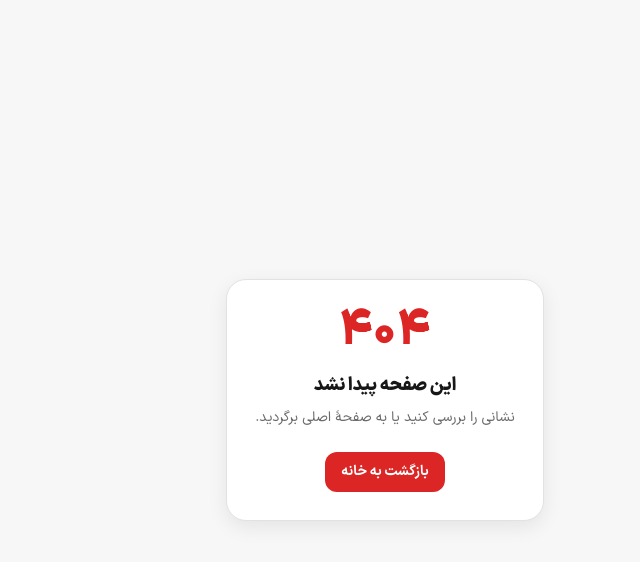
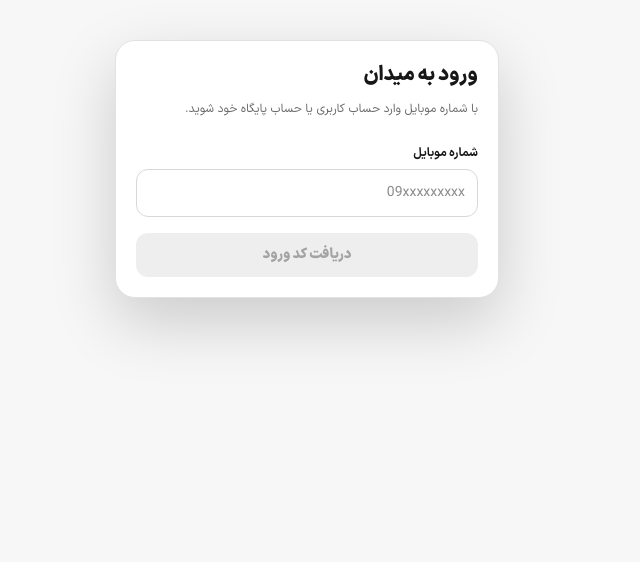
Before and after one commit to mohammad-mohammad-soltani/meydan, a Next.js app: page /login in a window 1280 px wide. Before the commit this address had no page. Shown: the top 562 px of the page, without its empty margins (427-1067 px from the left). Built offline with nearby package versions, Linux system fonts and the light colour scheme.

Commit message:
feat: add OTP login backed by Meydan sessions

```diff
--- /dev/null
+++ b/app/login/page.tsx
@@ -0,0 +1,119 @@
+"use client";
+
+import { FormEvent, useMemo, useState } from "react";
+import { useRouter, useSearchParams } from "next/navigation";
+import { meydanClientApi } from "@/lib/meydan-client-api";
+
+type OtpRequest = { challenge_id: string; expires_in: number; resend_after: number };
+type OtpVerify = {
+  authenticated?: boolean;
+  registration_required?: boolean;
+  registration_token?: string;
+  account?: { id: number; account_type: "user" | "square" };
+};
+
+export default function LoginPage() {
+  const router = useRouter();
+  const searchParams = useSearchParams();
+  const next = useMemo(() => {
+    const value = searchParams.get("next");
+    return value?.startsWith("/") ? value : "/home";
+  }, [searchParams]);
+  const [phone, setPhone] = useState("");
+  const [challengeId, setChallengeId] = useState("");
+  const [code, setCode] = useState("");
+  const [error, setError] = useState("");
+  const [loading, setLoading] = useState(false);
+
+  const requestOtp = async (event: FormEvent) => {
+    event.preventDefault();
+    setLoading(true);
+    setError("");
+    try {
+      const result = await meydanClientApi<OtpRequest>("/auth/otp/request", {
+        method: "POST",
+        body: JSON.stringify({ phone }),
+      });
+      setChallengeId(result.challenge_id);
+    } catch (reason) {
+      setError(reason instanceof Error ? reason.message : "ارسال کد ورود ناموفق بود.");
+    } finally {
+      setLoading(false);
+    }
+  };
+
+  const verifyOtp = async (event: FormEvent) => {
+    event.preventDefault();
+    setLoading(true);
+    setError("");
+    try {
+      const result = await meydanClientApi<OtpVerify>("/auth/otp/verify", {
+        method: "POST",
+        body: JSON.stringify({ challenge_id: challengeId, code }),
+      });
+      if (result.authenticated) {
+        router.replace(next);
+        router.refresh();
+        return;
+      }
+      if (result.registration_required && result.registration_token) {
+        sessionStorage.setItem("meydan_registration_token", result.registration_token);
+        router.replace(`/register?next=${encodeURIComponent(next)}`);
+        return;
+      }
+      setError("پاسخ ورود معتبر نبود.");
+    } catch (reason) {
+      setError(reason instanceof Error ? reason.message : "بررسی کد ورود ناموفق بود.");
+    } finally {
+      setLoading(false);
+    }
+  };
+
+  return (
+    <main className="min-h-dvh bg-background px-4 py-10 text-foreground">
+      <section className="mx-auto w-full max-w-sm rounded-panel border border-border bg-card p-5 text-card-foreground shadow-dialog">
+        <h1 className="text-xl font-black">ورود به میدان</h1>
+        <p className="mt-2 text-xs leading-6 text-muted-foreground">با شماره موبایل وارد حساب کاربری یا حساب پایگاه خود شوید.</p>
+
+        {!challengeId ? (
+          <form onSubmit={requestOtp} className="mt-6 space-y-4">
+            <label className="block">
+              <span className="mb-2 block text-xs font-bold">شماره موبایل</span>
+              <input
+                value={phone}
+                onChange={(event) => setPhone(event.target.value)}
+                inputMode="tel"
+                autoComplete="tel"
+                placeholder="09xxxxxxxxx"
+                className="min-h-12 w-full rounded-control border border-input-border bg-input px-3 text-sm text-foreground outline-none placeholder:text-placeholder focus:border-ring focus:ring-2 focus:ring-ring"
+              />
+            </label>
+            <button disabled={loading || !phone.trim()} className="min-h-11 w-full rounded-control bg-brand px-4 text-sm font-black text-brand-foreground transition-colors hover:bg-brand-hover disabled:bg-disabled disabled:text-disabled-foreground">
+              {loading ? "در حال ارسال…" : "دریافت کد ورود"}
+            </button>
+          </form>
+        ) : (
+          <form onSubmit={verifyOtp} className="mt-6 space-y-4">
+            <label className="block">
+              <span className="mb-2 block text-xs font-bold">کد شش‌رقمی</span>
+              <input
+                value={code}
+                onChange={(event) => setCode(event.target.value)}
+                inputMode="numeric"
+                autoComplete="one-time-code"
+                maxLength={6}
+                className="min-h-12 w-full rounded-control border border-input-border bg-input px-3 text-center text-lg tracking-[0.3em] text-foreground outline-none focus:border-ring focus:ring-2 focus:ring-ring"
+              />
+            </label>
+            <button disabled={loading || code.trim().length < 6} className="min-h-11 w-full rounded-control bg-brand px-4 text-sm font-black text-brand-foreground transition-colors hover:bg-brand-hover disabled:bg-disabled disabled:text-disabled-foreground">
+              {loading ? "در حال بررسی…" : "ورود"}
+            </button>
+            <button type="button" onClick={() => { setChallengeId(""); setCode(""); setError(""); }} className="min-h-10 w-full rounded-control text-xs font-bold text-muted-foreground hover:bg-hover hover:text-foreground">تغییر شماره موبایل</button>
+          </form>
+        )}
+
+        {error ? <p className="mt-4 rounded-control border border-danger-border bg-danger-muted px-3 py-2 text-xs text-danger">{error}</p> : null}
+      </section>
+    </main>
+  );
+}
```
